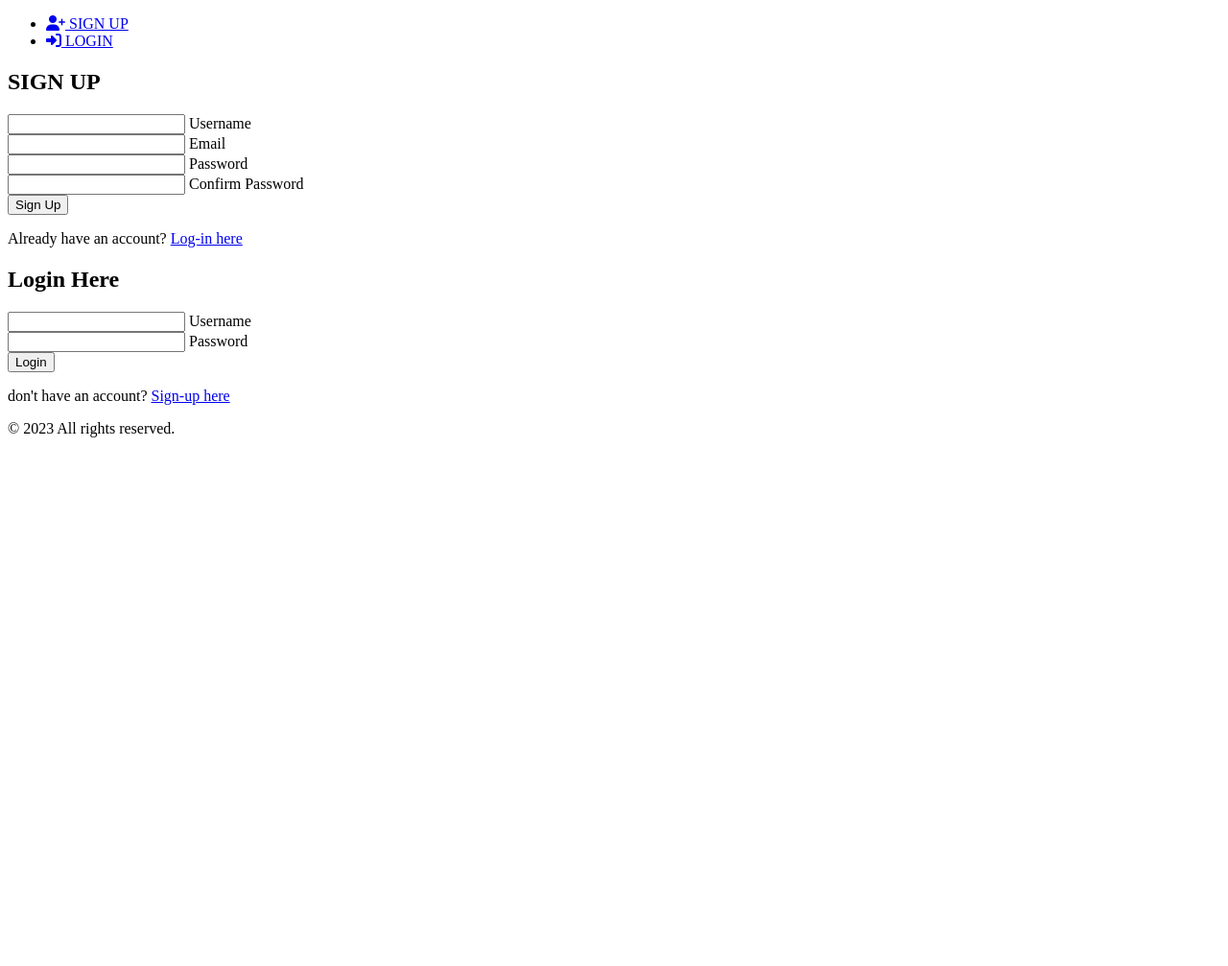
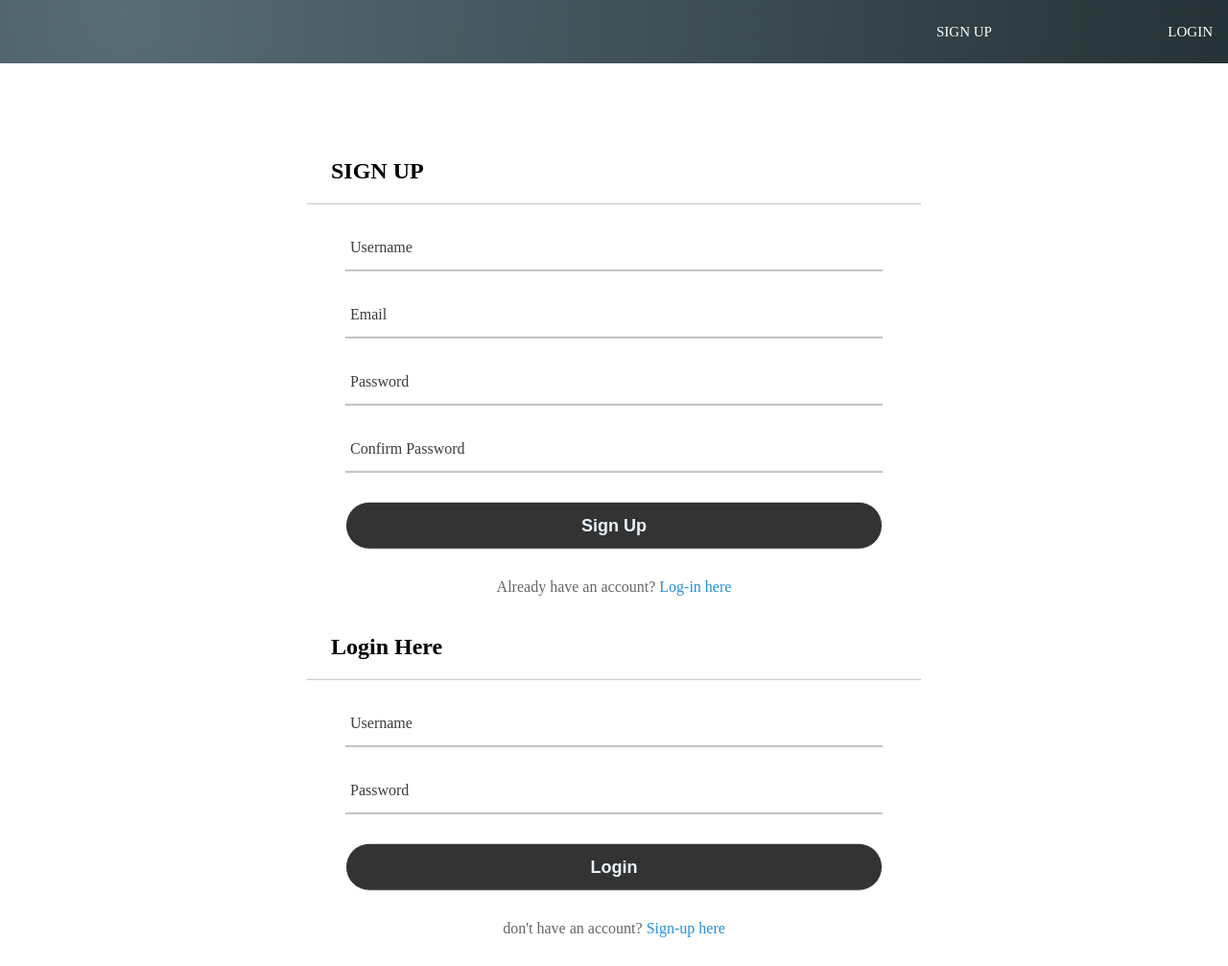
Before and after one commit to Njihia097/Assignment_II, a PHP site: page / in a window 1280 px wide. Shown: the whole page at 96% size. Before the commit the page ends 456 px from the top, so only its background shows below. Run offline with PHP 8.4, Linux system fonts and the light colour scheme; some libraries are stand-ins or nearby versions.

Commit message:
styled the page

```diff
--- a/css/style.css
+++ b/css/style.css
@@ -1,20 +1,154 @@
 * {
     margin:0;
     padding: 0;
-    block: auto;
+    text-decoration: none;
+    list-style: none;
     box-sizing: border-box;
 }
-nav{
+body{
+    font-family: montserrat;
+}
+nav {
+    position: relative;
+    right: 0;
+    top: 0;
+    z-index: 100;
+    width: 100%;
     display: flex;
+    align-items: center;
+    justify-content: space-between;
+    padding: 33px 9%;
+    background: radial-gradient(circle at 10% 20%, rgb(87, 108, 117) 0%, rgb(37, 50, 55) 100.2%);
+    margin-bottom: 40rem;
+  }
+  ul{
+    position: absolute;
+    display: flex;
+    align-items: flex-end;
     flex-direction: row;
-    margin-bottom: 4rem;
-    background: red;
-    padding: 2rem;
-    width: 100%;
-    height: auto;
-}
+    justify-content: space-between;
+    width: 20rem;
+    right: 0;
+    padding: 1rem 1rem;
+  }
+  li a{
+    color: white;
+    font-weght: 600;
+    line-height: -0.25px;
+    font-size: 15px;
+  }
 section{
     display: flex;
     align-items:center;
     justify-content: center;
 }
+.contained {
+    position: absolute;
+     top: 30%;
+    /* left: 50%; */
+    transform: translate(-50%, -10%);
+    width: 50%;
+    background: white;
+    border-radius: 10px;
+    /* margin-left: 20%; */
+    margin-bottom: 50px;
+  }
+
+  .contained h2 {
+    text-align: justify;
+    padding: 10px 5px 20px 25px;
+    border-bottom: 1px solid silver;
+    border-top: 20px;
+
+  }
+
+
+  .contained form {
+    padding: 0 40px;
+    box-sizing: border-box;
+    position: relative;
+  }
+
+  form .form-group {
+    position: relative;
+    margin: 30px 0;
+  }
+
+  .form-group input {
+    width: 100%;
+    padding: 0 5px;
+    height: 40px;
+    font-size: 16px;
+    border: none;
+    border-bottom: 2px solid silver;
+    background: none;
+    outline: none;
+  }
+
+  .form-group label {
+    position: absolute;
+    top: 15px;
+    left: 5px;
+    color: #3d3d3d;
+    transform: translateY(-50%);
+    font-size: 16px;
+    pointer-events: none;
+    transition: 0.5s;
+  }
+
+  .form-group span::before {
+    content: "";
+    position: absolute;
+    top: 60%;
+    left: 0;
+    width: 0%;
+    height: 2px;
+    background: transparent;
+    transition: 0.5s;
+  }
+
+  .form-group input:focus ~ label,
+  .form-group input:valid ~ label {
+    top: -5px;
+    color: black;
+    left: -5px;
+  }
+
+  .form-group input:focus ~ span::before,
+  .form-group input:valid ~ span::before {
+    width: 100%;
+  }
+
+  input[type="submit"] {
+    width: 100%;
+    height: 50px;
+    border: 1px solid;
+    background: #333;
+    border-radius: 25px;
+    font-size: 18px;
+    color: #e9f4fb;
+    font-weight: 700;
+    cursor: pointer;
+    outline: none;
+  }
+
+  input[type="submit"]:hover {
+    border-color: #2691d9;
+    transition: 0.5s;
+  }
+
+  .login-link {
+    margin: 30px 0;
+    text-align: center;
+    font-size: 16px;
+    color: #666666;
+  }
+
+  .login-link a {
+    color: #2691d9;
+    text-decoration: none;
+  }
+
+  .login-link a:hover {
+    text-decoration: underline;
+  }
--- a/index.php
+++ b/index.php
@@ -10,12 +10,12 @@ session_start();
     <!-- I added a favicon to your page -->
     <link rel="icon" href="images/favicon.ico" type="image/x-icon">
     <!-- I changed the style sheet to a different one -->
-    <link rel="stylesheet" href="css/newstyle.css" />
+    <link rel="stylesheet" href="css/style.css" />
     <title>Document</title>
 </head>
 <body>
     <nav>
-        <ul>
+        <ul class="navlist">
             <?php
             if(isset($_SESSION['user_id'])){
 
@@ -29,8 +29,8 @@ session_start();
             else{
 
             ?>
-            <li><a href="#"><i class="fas fa-user-plus"></i> SIGN UP</a></li>
-            <li><a href="#"><i class="fas fa-sign-in-alt"></i> LOGIN</a></li>
+            <li><a href="#signup"><i class="fas fa-user-plus"></i> SIGN UP</a></li>
+            <li><a href="#login"><i class="fas fa-sign-in-alt"></i> LOGIN</a></li>
             <?php
             }
             ?>
@@ -42,7 +42,7 @@ session_start();
             <div class="contained">
                 <h2>SIGN UP</h2>
 
-               <form action="includes/signup.inc.php" method="post">
+               <form action="includes/signup.inc.php" method="post" id="signup">
                     <div class="form-group">
                         <input type="text" name="username" required>
                         <span></span>
@@ -75,10 +75,10 @@ session_start();
                     </div>
                 </form>
 
-            </div>
-            <div class="contained">
+
+             <!-- <div class="contained"> -->
                 <h2>Login Here</h2>
-                <form  action="includes/login.inc.php" method="post">
+                <form  action="includes/login.inc.php" method="post" id="login">
 
                     <div class="form-group">
                         <input type="text" name="username" required>
@@ -100,11 +100,6 @@ session_start();
             </div>
         </div>
     </section>
-    <!-- I added a footer to your page -->
-    <footer>
-        <p>© 2023 All rights reserved.</p>
-    </footer>
-    <!-- I added a script to load the font awesome icons -->
-    <script src="https://kit.fontawesome.com/a076d05399.js"></script>
+
 </body>
 </html>
```
